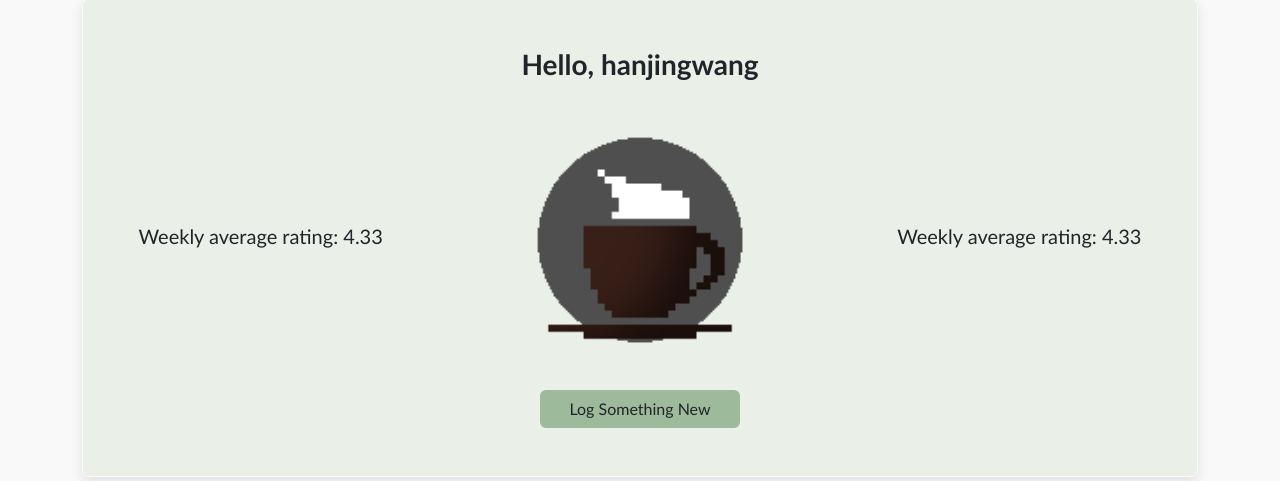
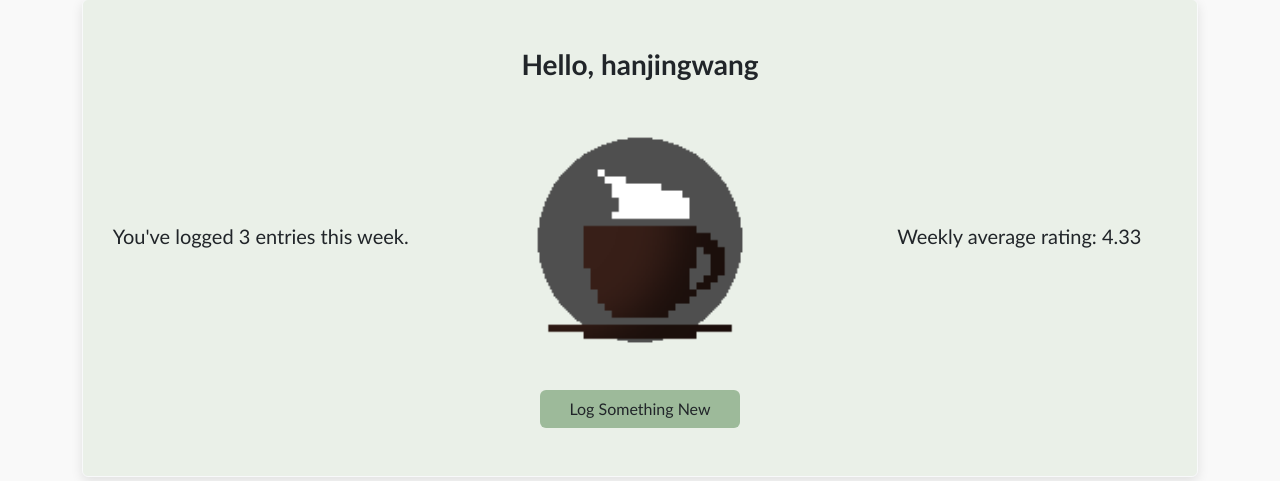
Before and after one commit to hanjingwang9/pocketcafe, a Flask app: page / in a window 1280 px wide. Shown: the part 107-588 px from the top of the page. Run offline with Flask 3, Linux system fonts and the light colour scheme; a user stored in the database is signed in; some libraries are stand-ins or nearby versions.

Commit message:
Update index.html

```diff
--- a/templates/index.html
+++ b/templates/index.html
@@ -11,18 +11,18 @@
         <h3><b>Hello, {{ username }}</b></h3>
         <div class="row">
             <div class="col align-self-center">
-                {% if not summary[0].avg_rating %}
-                    <h5>Weekly average rating: None yet!</h5>
-                {% else %}
-                    <h5>Weekly average rating: {{ summary[0].avg_rating | round(2) }}</h5>
-                {% endif %}
+                <h5>You've logged {{ summary[0].total }} entries this week.</h5>
             </div>
             <div class="col">
                 <!-- GIF by 42stones (https://www.deviantart.com/42stones/art/coffee-break-GIF-296635639) under CC license -->
                 <img src="/static/index.gif" alt="coffee gif" width="300">
             </div>
             <div class="col align-self-center">
-                <h5>Weekly average rating: {{ summary[0].avg_rating | round(2) }}</h5>
+                {% if not summary[0].avg_rating %}
+                    <h5>Weekly average rating: None yet!</h5>
+                {% else %}
+                    <h5>Weekly average rating: {{ summary[0].avg_rating | round(2) }}</h5>
+                {% endif %}
             </div>
         </div>
         <div class="align-items-center">
```
